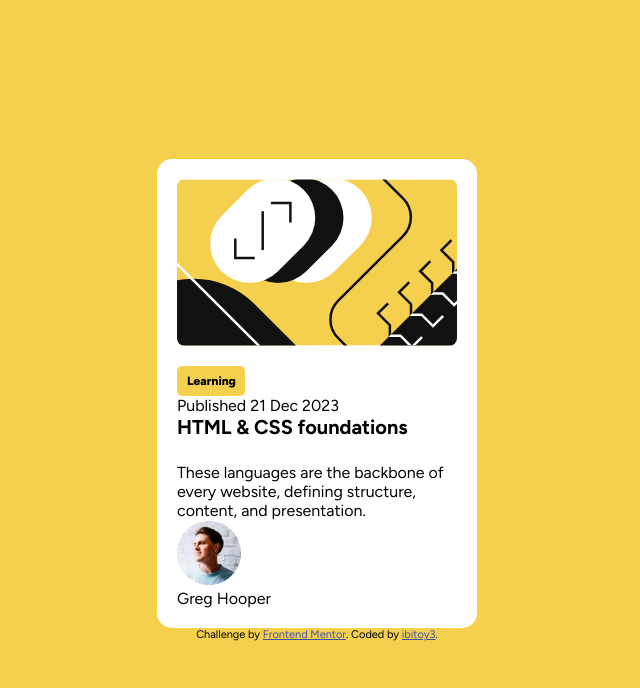
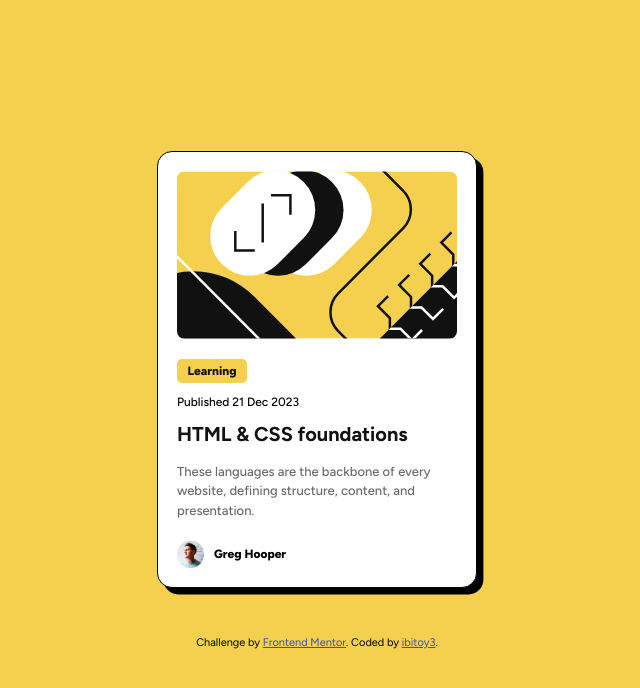
Before and after one commit to ibitoy3/Blog-page-preview-card, a plain HTML site: page index.html in a window 1280 px wide. Shown: the whole page, without its empty margins (323-963 px from the left). Drawn offline with Linux system fonts and the light colour scheme.

Commit message:
Modification of the paddings and spacing to match the given preview

```diff
--- a/style.css
+++ b/style.css
@@ -18,7 +18,7 @@
 :root {
   --clr-page-background: hsl(47, 88%, 63%);
   --clr-card-background: hsl(0, 0%, 100%);
-  --clr-h1: hsl(0, 0%, 7%);
+  --clr-tag: hsl(0, 0%, 7%);
   --clr-text: hsl(0, 0%, 42%);
 
   --fs-400: 1rem;
@@ -42,13 +42,15 @@ body {
 main {
   display: flex;
   flex-direction: column;
+  gap: 3rem;
   align-items: center;
   justify-content: center;
   height: 100vh;
+  padding-inline: 2rem;
 }
 
 .wrapper__card {
-  --pad: 1.25rem;
+  --pad: 1.1875rem;
   display: flex;
   flex-direction: column;
   padding: var(--pad);
@@ -58,6 +60,8 @@ main {
 .card {
   border-radius: 0.9375rem;
   background-color: var(--clr-card-background);
+  box-shadow: 0.4rem 0.4rem 0rem black;
+  border: 1px solid black;
 }
 
 .card__image {
@@ -71,23 +75,55 @@ main {
   margin-block-start: 1.25rem;
 }
 
-.tag {
+.card__info .tag {
   background-color: var(--clr-page-background);
-  max-width: 4.25rem;
+  max-width: 4.375rem;
   padding-inline: 0.625rem;
-  padding-block: 0.5rem;
+  padding-block: 0.375rem;
   border-radius: 0.3125rem;
   text-align: center;
   font-size: 0.75rem;
   font-weight: 800;
+  color: var(--clr-tag);
+  line-height: 1;
+}
+
+.card__info > p {
+  padding-block-start: 0.8125rem;
+  font-size: 0.75rem;
+  font-weight: 500;
+  line-height: 1;
 }
 
 .card__text h1 {
+  padding-block-start: 0.875rem;
+  padding-block-end: 1rem;
   font-size: 1.25rem;
+  color: var(--clr-tag);
 }
 
 .card__text p {
-  padding-block-start: 1.5rem;
+  padding-block-end: 1.25rem;
+  font-size: 0.8125rem;
+  font-weight: 500;
+  color: var(--clr-text);
+  line-height: 1.5;
+}
+
+.author {
+  display: flex;
+  align-items: center;
+  gap: 0.625rem;
+}
+
+.author img {
+  display: block;
+  width: 27px;
+}
+
+.author p {
+  font-size: 0.75rem;
+  font-weight: 800;
 }
 
 .attribution {
```
